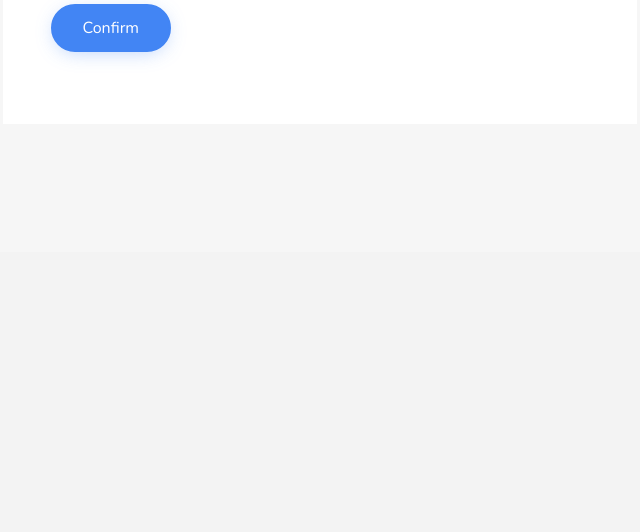
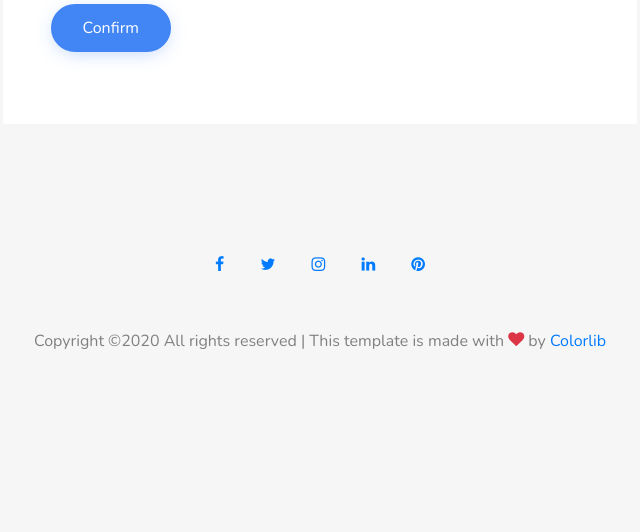
Before and after one commit to masb3/delivery24, a Django app: page /accounts/signup/ in a window 1280 px wide. Shown: the part 1255-1787 px from the top of the page, without its empty margins (320-960 px from the left). Before the commit the page ends 1311 px from the top, so only its background shows below. Run offline with Django 3.2, Linux system fonts and the light colour scheme; parts of the project's set-up code (start-up, migrations or seed data) failed here and were passed over; some libraries are stand-ins or nearby versions; some web fonts are replaced.

Commit message:
added footer to base template

```diff
--- a/delivery24/core/templates/core/base.html
+++ b/delivery24/core/templates/core/base.html
@@ -107,6 +107,35 @@
 {% block content %}
 {% endblock content %}
 
+<!-- FOOTER SECTION -->
+  <br>
+  <br>
+  <br>
+    <div class="footer py-5 text-center">
+      <div class="container">
+        <div class="row mb-5">
+          <div class="col-12">
+            <p class="mb-0">
+              <a href="#" class="p-3"><span class="icon-facebook"></span></a>
+              <a href="#" class="p-3"><span class="icon-twitter"></span></a>
+              <a href="#" class="p-3"><span class="icon-instagram"></span></a>
+              <a href="#" class="p-3"><span class="icon-linkedin"></span></a>
+              <a href="#" class="p-3"><span class="icon-pinterest"></span></a>
+            </p>
+          </div>
+        </div>
+        <div class="row">
+          <div class="col-md-12">
+            <p class="mb-0">
+            <!-- Link back to Colorlib can't be removed. Template is licensed under CC BY 3.0. -->
+            Copyright &copy;<script>document.write(new Date().getFullYear());</script> All rights reserved | This template is made with <i class="icon-heart text-danger" aria-hidden="true"></i> by <a href="https://colorlib.com" target="_blank" >Colorlib</a>
+            <!-- Link back to Colorlib can't be removed. Template is licensed under CC BY 3.0. -->
+            </p>
+          </div>
+        </div>
+      </div>
+    </div>
+<!-- END FOOTER SECTION -->
 {% endblock body %}
 
   <script src="{% static 'core/js/jquery-3.3.1.min.js' %}"></script>
--- a/delivery24/core/templates/core/index.html
+++ b/delivery24/core/templates/core/index.html
@@ -385,8 +385,9 @@
         </div>
       </div>
     </div>
+<!-- END FOOTER SECTION -->
   </div> <!-- .site-wrap -->
-<!-- END FOOTER SECTION -->
+
 
   <script src="{% static 'core/js/jquery-3.3.1.min.js' %}"></script>
   <script src="{% static 'core/js/jquery-ui.js' %}"></script>
```
